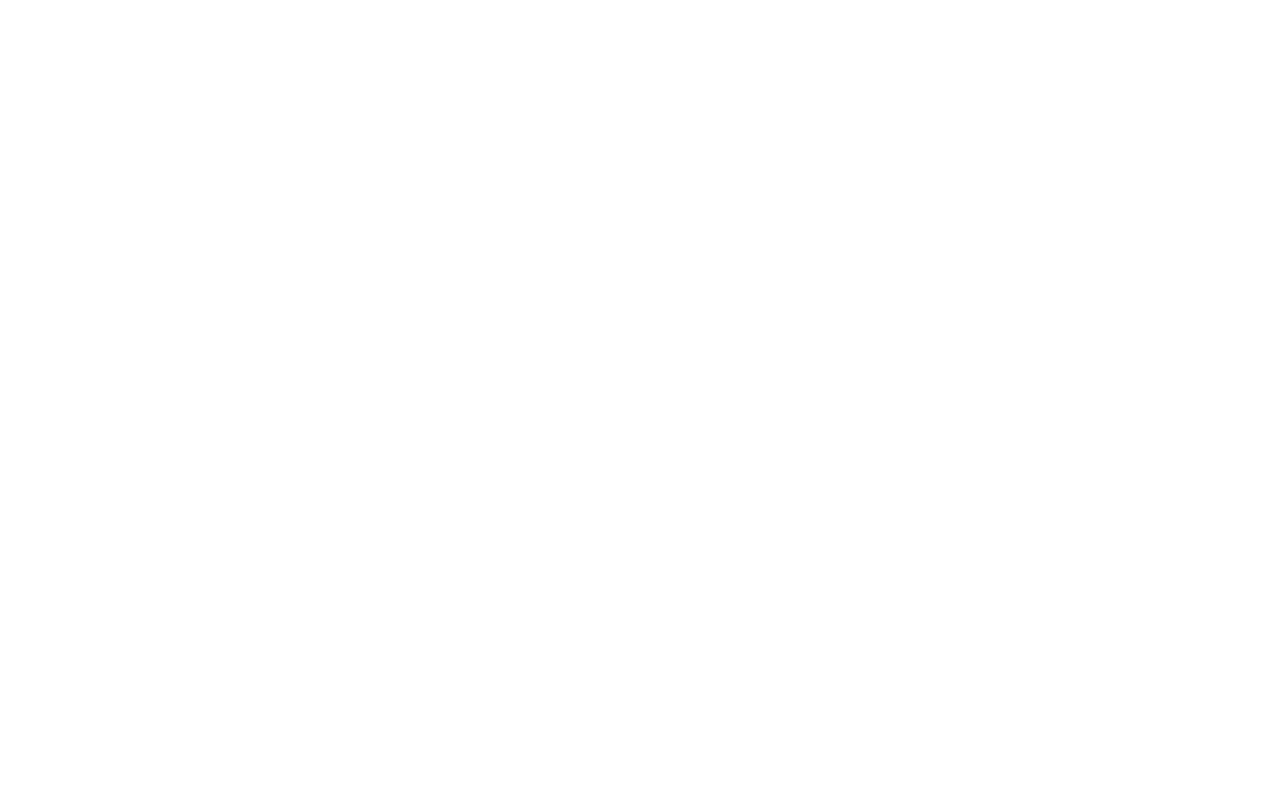
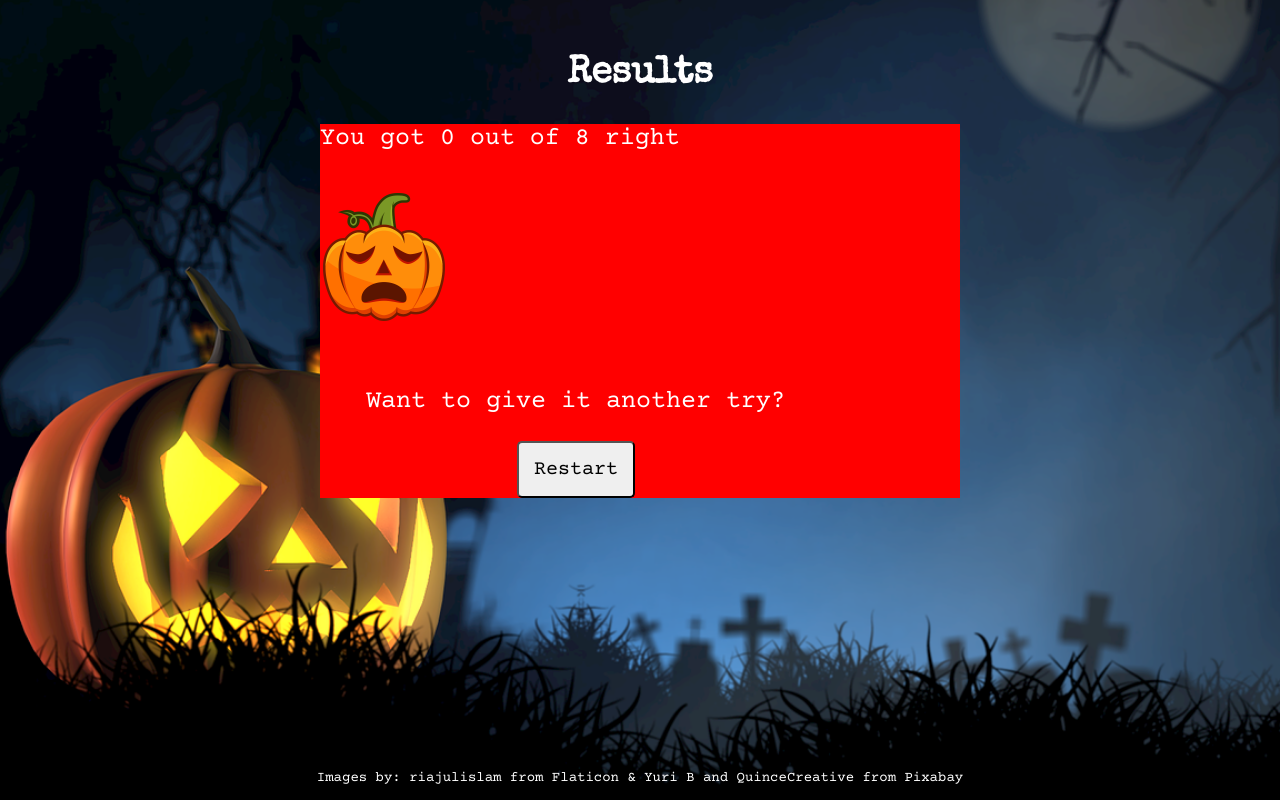
Before and after one commit to Technigo/project-redux-quiz-old, a React (Create React App) app: page /result in a window 1280 px wide. Before the commit this address had no page. Built offline with nearby package versions, Linux system fonts and the light colour scheme.

Commit message:
Some fixes still left

```diff
--- a/public/index.html
+++ b/public/index.html
@@ -14,6 +14,11 @@
       Learn how to configure a non-root public URL by running `npm run build`.
     -->
     <title>Technigo React App</title>
+    <style>
+      @import url('https://fonts.googleapis.com/css2?family=Special+Elite&display=swap');
+      @import url('https://fonts.googleapis.com/css2?family=Courier+Prime&display=swap');
+      </style>
+
   </head>
 
   <body>
--- a/src/App.js
+++ b/src/App.js
@@ -4,7 +4,7 @@ import { Provider } from 'react-redux';
 import { combineReducers, configureStore } from '@reduxjs/toolkit';
 import { quiz } from 'reducers/quiz';
 import { Welcome } from 'pages/Welcome';
-// import { Summary } from 'pages/Summary';
+import { Summary } from 'pages/Summary';
 import { Question } from 'pages/Question';
 
 const reducer = combineReducers({
@@ -20,7 +20,7 @@ export const App = () => {
         <Routes>
           <Route path="/" element={<Welcome />} />
           <Route path="/quiz" element={<Question />} />
-          {/* <Route path="/result" element={<Summary />} /> */}
+          <Route path="/result" element={<Summary />} />
         </Routes>
       </BrowserRouter>
     </Provider>
--- a/src/components/AnswerButton.js
+++ b/src/components/AnswerButton.js
@@ -44,6 +44,7 @@ const StyledButton = styled.button`
   font-size: 25px;
   padding: 20px;
   margin: 10px;
+  font-family: 'Special Elite', cursive;
 
   &.correct {
     background-color: green;
--- a/src/components/MainStyles.js
+++ b/src/components/MainStyles.js
@@ -37,4 +37,5 @@ export const OuterWrapper = styled.div`
 
 export const MainQuestion = styled.h1`
   color: white;
+  font-family: 'Courier Prime', monospace;
 `
--- a/src/components/NextButton.js
+++ b/src/components/NextButton.js
@@ -1,5 +1,6 @@
 import React from 'react';
 import styled from 'styled-components';
+import { Devices } from './MainStyles';
 
 export const NextButton = ({ clickAction, content }) => {
   return (
@@ -9,12 +10,40 @@ export const NextButton = ({ clickAction, content }) => {
   )
 }
 
-const StyledButton = styled.button`
-  background-color: white;
-  color: aqua;
-  font-weight: bold;
-  font-size: 25px;
-  padding: 20px;
-  margin: 5px;
-  cursor: pointer;
+export const StyledButton = styled.button`
+  border-radius: 5px;
+  color: black;
+  font-size: 18px;
+  padding: 10px;
+  font-family: 'Courier Prime', monospace;
+  margin-top: 0;
+
+  @media ${Devices.tablet} {
+    font-size: 20px;
+    padding: 15px;
+  }
+
+  &:hover {
+  transition: all .3s ease-in-out;
+  transform: scale(1.1);
+  }
 `
+
+/* const RestartButton = styled(NextButton)`
+  border-radius: 5px;
+  color: black;
+  font-size: 18px;
+  padding: 10px;
+  font-family: 'Courier Prime', monospace;
+  margin-top: 0;
+
+  @media ${Devices.tablet} {
+    font-size: 20px;
+    padding: 15px;
+  }
+
+  &:hover {
+  transition: all .3s ease-in-out;
+  transform: scale(1.1);
+  }
+` */
--- /dev/null
+++ b/src/components/ProgressBar.js
@@ -0,0 +1,17 @@
+import React from 'react';
+import { useSelector } from 'react-redux';
+
+export const ProgressBar = () => {
+  const questionTotal = useSelector((store) => store.quiz.questions);
+  const currentQuestion = useSelector((store) => {
+    return store.quiz.questions[store.quiz.currentQuestionIndex];
+  });
+
+  return (
+
+    <p className="QuestionCounter">
+        Question: {currentQuestion.id} / {questionTotal.length}
+    </p>
+
+  );
+};
--- a/src/pages/Question.js
+++ b/src/pages/Question.js
@@ -9,8 +9,6 @@ export const Question = () => {
   return (
     <OuterWrapperQuestion>
       <CurrentQuestion />
-      <p>test</p>
-      <p>test</p>
     </OuterWrapperQuestion>
   )
 }
--- a/src/pages/Summary.js
+++ b/src/pages/Summary.js
@@ -1,32 +1,101 @@
-/* IMAGE ATTRIBUTIONS:
-Halloween:
-Image by <a href="https://pixabay.com/users/yuri_b-2216431/?utm_source=link-attribution&amp;utm_medium=referral&amp;utm_campaign=image&amp;utm_content=1702677">Yuri</a> from <a href="https://pixabay.com//?utm_source=link-attribution&amp;utm_medium=referral&amp;utm_campaign=image&amp;utm_content=1702677">Pixabay</a>
-Happy pumpkin:
-<a href="https://www.flaticon.com/free-icons/pumpkin" title="pumpkin icons">Pumpkin icons created by riajulislam - Flaticon</a>
-Sad pumpkin:
-<a href="https://www.flaticon.com/free-icons/halloween-party" title="halloween party icons">Halloween party icons created by riajulislam - Flaticon</a>
-*/
+/* eslint-disable max-len */
 
 import React from 'react';
-// TINAS ADDITION:
-import { useDispatch } from 'react-redux';
+import styled from 'styled-components'
+import { useDispatch, useSelector } from 'react-redux';
 import { NextButton } from 'components/NextButton';
 import { quiz } from 'reducers/quiz';
-// END
-import { OuterWrapper } from '../components/MainStyles';
+import { OuterWrapper, Devices } from '../components/MainStyles';
+import HappyPumpkin from '../images/pumpkinHappy.png'
+import SadPumpkin from '../images/pumpkinSad.png'
 
 export const Summary = () => {
-  // TINAS ADDITION:
   const dispatch = useDispatch();
+
   const restartQuiz = () => {
     dispatch(quiz.actions.restart())
   }
-  // END
+
+  const correctAnswers = useSelector((state) => state.quiz.answers.filter((answer) => answer.isCorrect === true).length)
+
+  const finalImage = () => {
+    if (correctAnswers === 8) {
+      return <PumpingImg src={HappyPumpkin} alt="" />
+    } else {
+      return <PumpingImg src={SadPumpkin} alt="" />
+    }
+  }
 
   return (
     <OuterWrapper>
-      <p>Images by: riajulislam from Flaticon & Yuri B and QuinceCreative from Pixabay</p>
-      <NextButton clickAction={restartQuiz} content="Restart Quiz" />
+      <InnerWrapper>
+        <SummaryTitle>Results</SummaryTitle>
+        <ResultsContainer className="container">
+          <Score>{`You got ${correctAnswers} out of 8 right`}</Score>
+          {finalImage()}
+          <SummaryText>
+            <p>Want to give it another try?</p>
+            <NextButton clickAction={restartQuiz()} content="Restart" />
+          </SummaryText>
+        </ResultsContainer>
+        <Credits>
+          <p>Images by: riajulislam from Flaticon & Yuri B and QuinceCreative from Pixabay</p>
+        </Credits>
+      </InnerWrapper>
     </OuterWrapper>
   )
 }
+
+const InnerWrapper = styled.section`
+  font-family: 'Courier Prime', monospace;
+  color: white;
+  display: flex;
+  flex-direction: column;
+  align-items: center;
+  justify-content: center;
+  font-size: 18px;
+
+  @media ${Devices.tablet} {
+    font-size: 25px;
+  }
+`
+
+const ResultsContainer = styled.div`
+  width: 50%;
+  height: auto;
+  background-color: red;
+`
+
+const Score = styled.div`
+  margin-bottom: 5vh;
+`
+
+const SummaryTitle = styled.h1`
+  margin-top: 7vh;
+  font-family: 'Special Elite', cursive;
+`
+
+const PumpingImg = styled.img`
+  width: 20%;
+  margin-bottom: 4vh;
+`
+
+const SummaryText = styled.div`
+  align-items: center;
+  justify-content: center;
+  width: 70%;
+  text-align: center;
+
+
+  @media ${Devices.tablet} {
+    width: 80%;
+  }
+
+`
+const Credits = styled.div`
+  width: 80%;
+  text-align: center;
+  font-size: 14px;
+  position: absolute;
+  bottom: 0;
+`
--- a/src/pages/Welcome.js
+++ b/src/pages/Welcome.js
@@ -1,9 +1,6 @@
-import React from 'react';
+/* import React from 'react';
 // import styled from 'styled-components'
-// TINAS ADDITION:
-import { useNavigate } from 'react-router-dom';
 import { NextButton } from 'components/NextButton';
-// END
 import { OuterWrapper, MainQuestion } from '../components/MainStyles';
 
 export const Welcome = () => {
@@ -21,4 +18,126 @@ export const Welcome = () => {
       <NextButton clickAction={moveToQuiz} content="Start Quiz" />
     </OuterWrapper>
   )
+} */
+
+/* eslint-disable linebreak-style */
+import React from 'react';
+import styled from 'styled-components';
+import { useNavigate } from 'react-router-dom';
+import { NextButton } from 'components/NextButton';
+import { OuterWrapper, MainQuestion, Devices } from '../components/MainStyles';
+
+export const Welcome = () => {
+  const navigate = useNavigate();
+  const moveToQuiz = () => {
+    navigate('/quiz');
+  }
+  return (
+    <OuterWrapper>
+      <Container>
+        <TextContainer>
+          <div className="Intro-Text">
+            <MainQuestion>Halloween Quiz</MainQuestion>
+            <p>
+            Get ready for a spooky quiz! Gather your friends
+            and family and find out who&apos;s the real king or queen of horror
+            </p>
+            <div className="Button">
+              <NextButton clickAction={moveToQuiz} content="Start Quiz" />
+            </div>
+          </div>
+        </TextContainer>
+        <h4>Developed and designed by</h4>
+        <FooterContainer>
+          <Link
+            href="https://www.linkedin.com/in/linda-malm-7aa8866b/"
+            target="_blank">
+          Linda Malm
+          </Link>
+          <Link
+            href="https://www.linkedin.com/in/tina-bruce-9b1a0813a/"
+            target="_blank">
+          Tina Bruce
+          </Link>
+          <Link
+            href="https://www.linkedin.com/in/jesshansson/"
+            target="_blank">
+          Jessica Hansson
+          </Link>
+          <Link
+            href="https://www.linkedin.com/in/emil-bergvik/"
+            target="_blank">
+          Emil Bergvik
+          </Link>
+          <Link
+            href="https://www.linkedin.com/in/ceciliaraden/"
+            target="_blank">
+          Cecilia Rådén
+          </Link>
+        </FooterContainer>
+      </Container>
+    </OuterWrapper>
+  )
 }
+
+const Container = styled.div`
+display: flex;
+width: 100%;
+height: 100%;
+justify-content: center;
+align-items: center;
+flex-direction: column;
+color: white;
+`
+
+const TextContainer = styled.div`
+display: flex;
+color: white;
+justify-content: center;
+width: 50%;
+height: 50%;
+
+.Button {
+ text-align: center;
+ padding: 15px;
+}
+
+@media ${Devices.laptop} {
+width: 50%;
+height: 50%;
+}
+
+@media ${Devices.desktop} {
+width: 50%;
+height: 50%;
+}
+`
+
+const FooterContainer = styled.div`
+color: white;
+display: flex;
+width: 50%;
+justify-content: center;
+align-items: center;
+flex-direction: column;
+@media ${Devices.laptop} {
+flex-direction: row;
+}
+
+@media ${Devices.desktop} {
+  flex-direction: row;
+}
+`
+const Link = styled.a`
+color: white;
+text-decoration: none;
+flex-direction: column;
+display:flex;
+margin: 5px;
+
+&:hover {
+  color: #B74F26;
+  transition: all .2s ease-in-out;
+  transform: scale(1.1);
+}
+`
--- a/src/reducers/quiz.js
+++ b/src/reducers/quiz.js
@@ -25,9 +25,9 @@ const questions = [
     options: ['the Native American celebration of Soyal', 'the Irish celebration Samhain', 'the Creol celebration La Toussaint', 'the Mexican celebration of día de muertos'],
     correctAnswerIndex: 1 },
   { id: 6,
-    questionText: 'How many pieces of candy does the average american household give to each trick or treater on Halloween?',
+    questionText: 'How many pieces of candy does the average American household give to each trick or treater on Halloween?',
     options: ['3', '7', '5', '2'],
-    correctAnswerIndex: 4 },
+    correctAnswerIndex: 3 },
   { id: 7,
     questionText: 'Which former leader’s ghost has there been several sightings of throughout the years?',
     options: ['John F Kennedy ', 'Queen Mary I (“Bloody Mary”)', 'Genghis Khan', 'Abraham Lincoln'],
```
Also changed, not shown: src/components/CurrentQuestion.js (+4 -6 lines).
